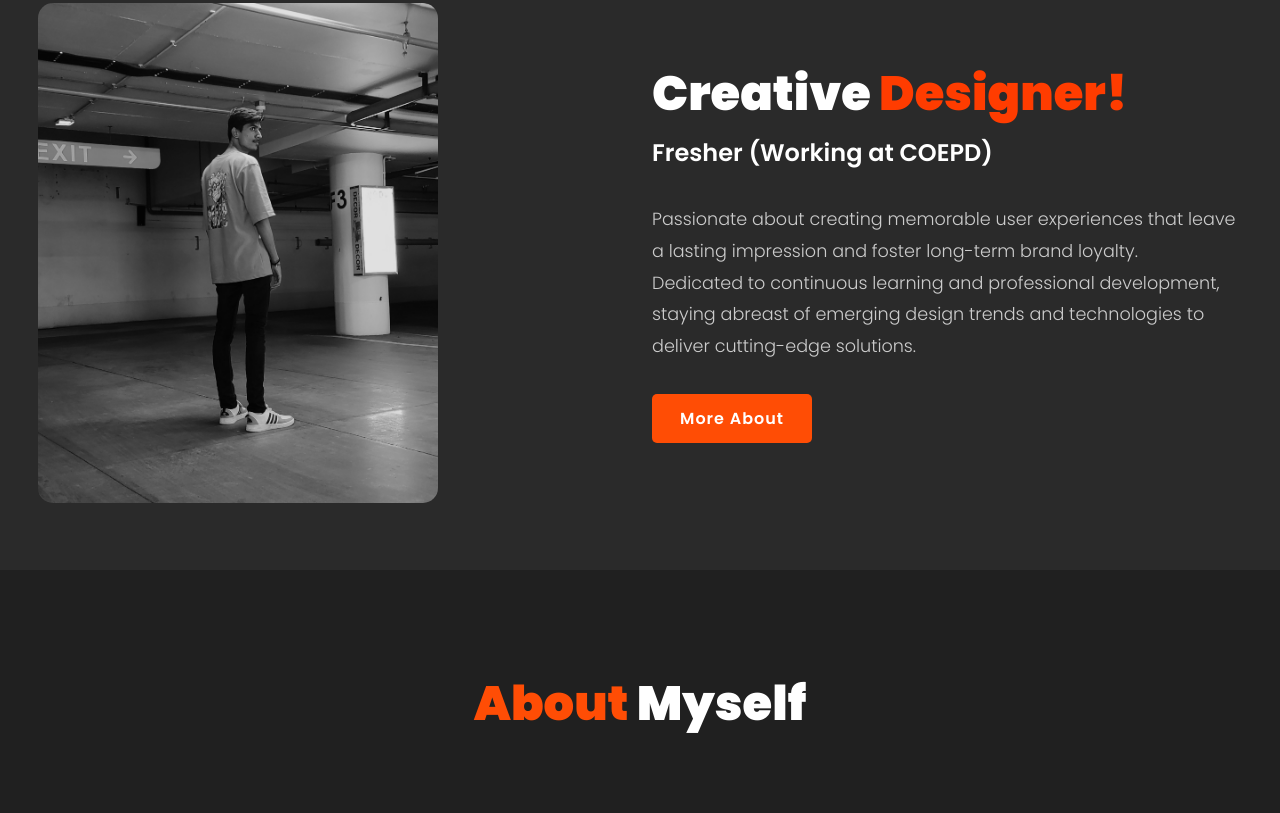
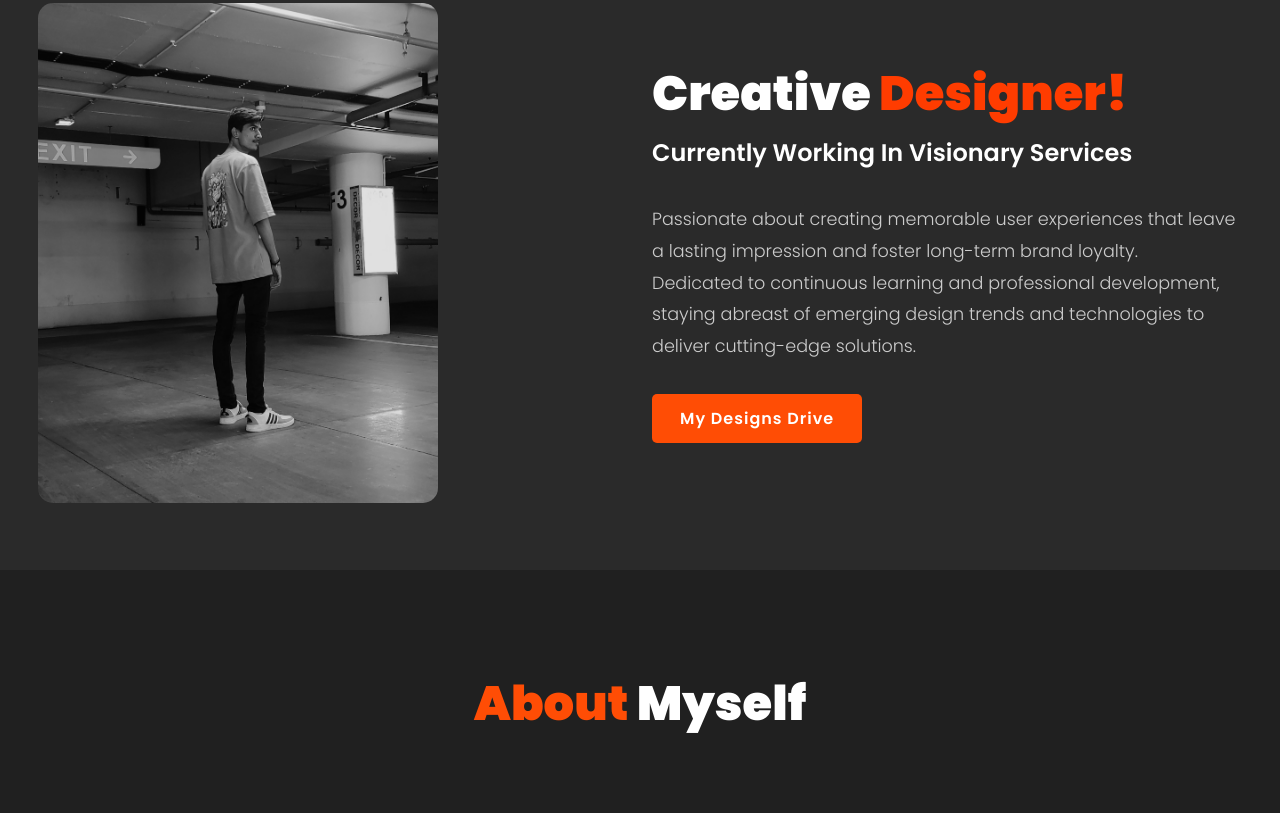
Before and after one commit to extrovertlad/Portfolio-, a plain HTML site: page index.html in a window 1280 px wide. Shown: the part 907-1720 px from the top of the page. Drawn offline with nearby package versions, Linux system fonts and the light colour scheme; a web font is replaced by a local one.

Commit message:
Update index.html

```diff
--- a/index.html
+++ b/index.html
@@ -70,12 +70,12 @@
 
         <div class="about-text">
             <h2>Creative <span>Designer!</span></h2>
-            <h4>Fresher (Working at COEPD)</h4>
+            <h4>Currently Working In Visionary Services</h4>
             <p>Passionate about creating memorable user experiences that leave a lasting impression and foster long-term
                 brand loyalty. <br>
                 Dedicated to continuous learning and professional development, staying abreast of emerging design trends
                 and technologies to deliver cutting-edge solutions.</p>
-            <a href="#services" class="btn3">More About</a>
+            <a href="https://drive.google.com/drive/folders/1BihZzMZ0Cid3E0_wQDsQX0gVdu-9On2K?usp=sharing" class="btn3">My Designs Drive</a>
         </div>
     </section>
 
@@ -211,6 +211,7 @@
                 </div>
             </div>
         </div>
+        <div class="ke"><a href="https://drive.google.com/drive/folders/1BihZzMZ0Cid3E0_wQDsQX0gVdu-9On2K?usp=sharing" class="btn3">Explore My Designs</a></div>
     </section>
 
     <!-- contact section design  -->
```
